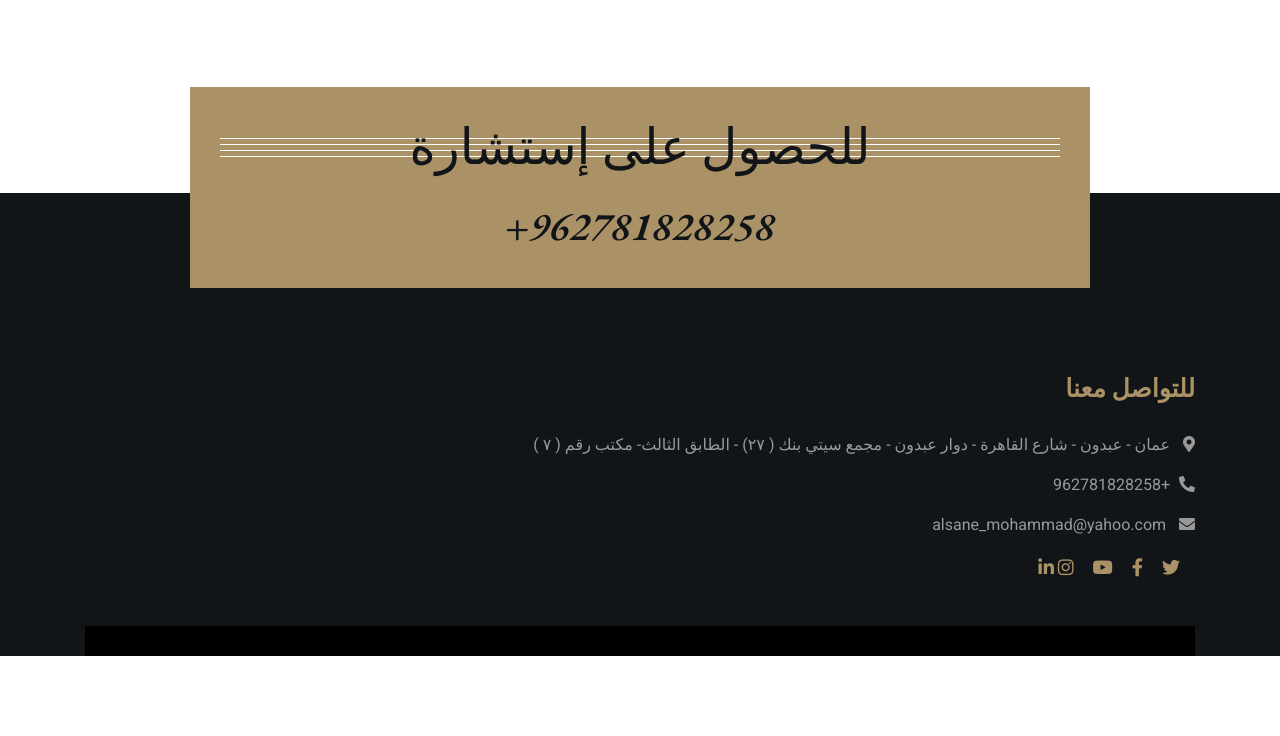
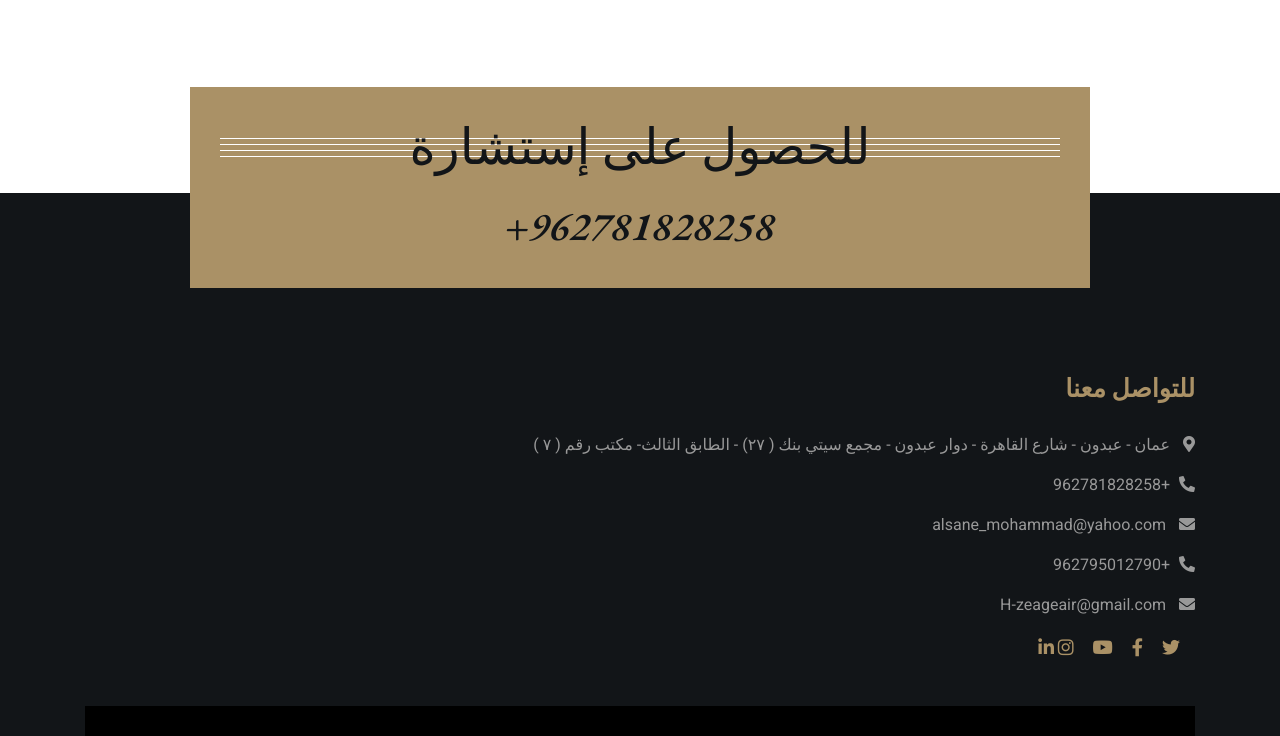
Before and after one commit to Arwasane/Jordaninalawyerfirm, a plain HTML site: page index.html in a window 1280 px wide. Shown: the part 4863-5599 px from the top of the page. Before the commit the page ends 5519 px from the top, so only its background shows below. Drawn offline with nearby package versions, Linux system fonts and the light colour scheme.

Commit message:
Update index.html

```diff
--- a/index.html
+++ b/index.html
@@ -868,6 +868,8 @@
                                         <p><i class="fa fa-map-marker-alt"></i>عمان - عبدون - شارع القاهرة - دوار عبدون -  مجمع سيتي بنك ( ٢٧) -  الطابق الثالث- مكتب رقم ( ٧ )</p>
                                         <p><i class="fa fa-phone-alt"></i>+962781828258</p>
                                         <p><i class="fa fa-envelope"></i> alsane_mohammad@yahoo.com</p>
+                                        <p><i class="fa fa-phone-alt"></i>+962795012790</p>
+                                        <p><i class="fa fa-envelope"></i> H-zeageair@gmail.com</p>
                                         <div class="footer-social">
                                             <a href=""><i class="fab fa-twitter"></i></a>
                                             <a href=""><i class="fab fa-facebook-f"></i></a>
```
